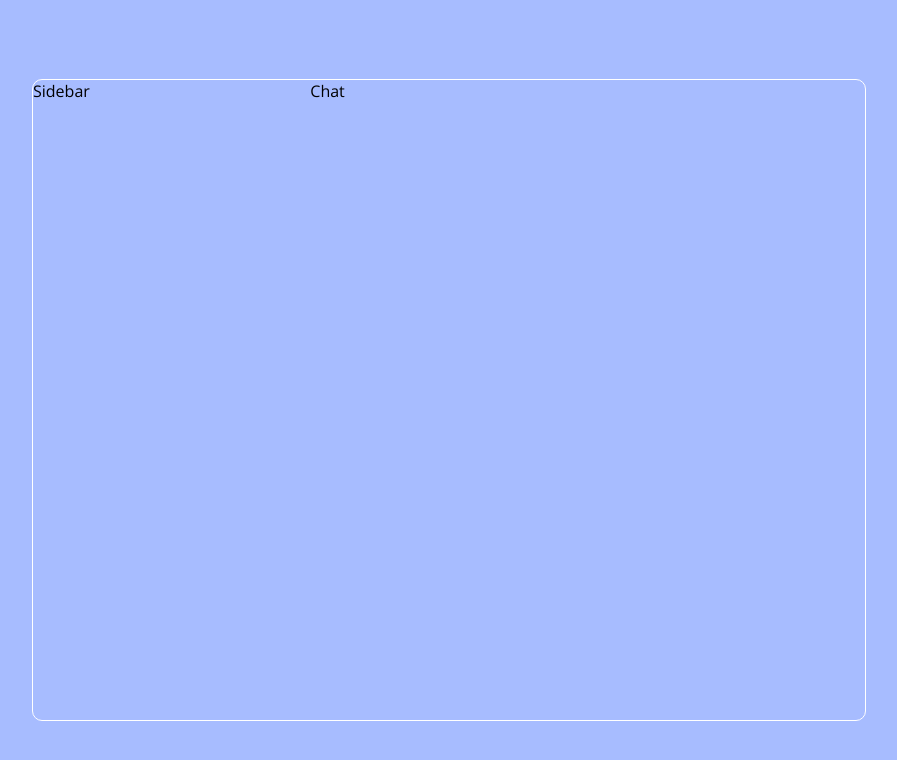
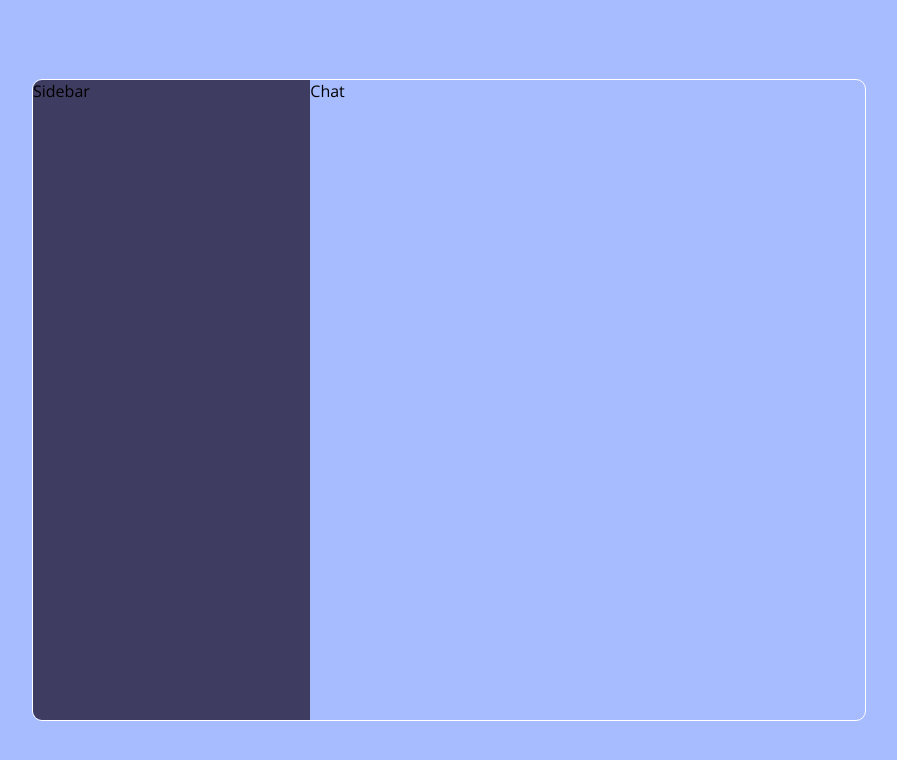
Before and after one commit to arijit2002/chatFirebase, a React (Create React App) app: page / in a window 1280 px wide. Shown: the top 760 px of the page, without its empty margins (191-1088 px from the left). Built offline with nearby package versions, Linux system fonts and the light colour scheme.

Commit message:
Update style.scss

```diff
--- a/src/style.scss
+++ b/src/style.scss
@@ -75,9 +75,11 @@
         width: 65%;
         height: 80%;
         display: flex;
+        overflow: hidden;
 
         .sidebar{
             flex:1;
+            background-color: #3e3c61;
         }
         .chat{
             flex:2;
```
